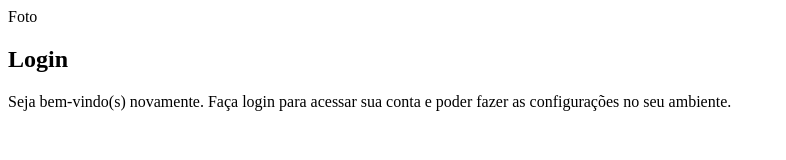
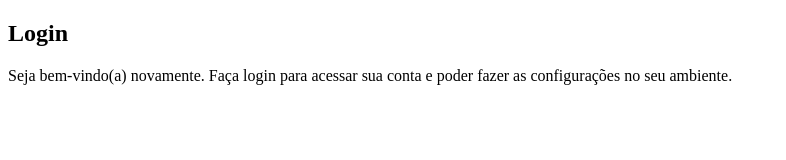
Before and after one commit to heltonp21/projeto-login, a plain HTML site: page index.html in a window 1280 px wide. Shown: the whole page, without its empty margins (0-786 px from the left). Drawn offline with Linux system fonts and the light colour scheme.

Commit message:
correção da ortografia

```diff
--- a/index.html
+++ b/index.html
@@ -11,11 +11,11 @@
     <main>
         <section id="login">
             <div id="imagem">
-                Foto
+
             </div>
             <div id="formulario">
                 <h1>Login</h1>
-                <p>Seja bem-vindo(s) novamente. Faça login para acessar sua conta e poder fazer as configurações no seu ambiente.</p>
+                <p>Seja bem-vindo(a) novamente. Faça login para acessar sua conta e poder fazer as configurações no seu ambiente.</p>
                 <form action="login.php" method="post">
 
                 </form>
```
